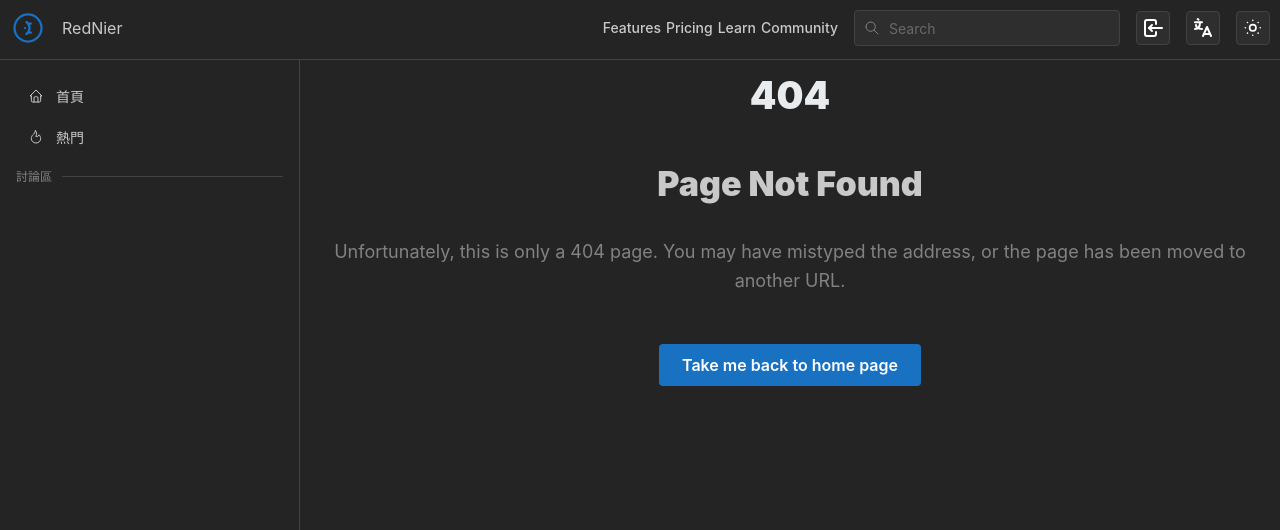
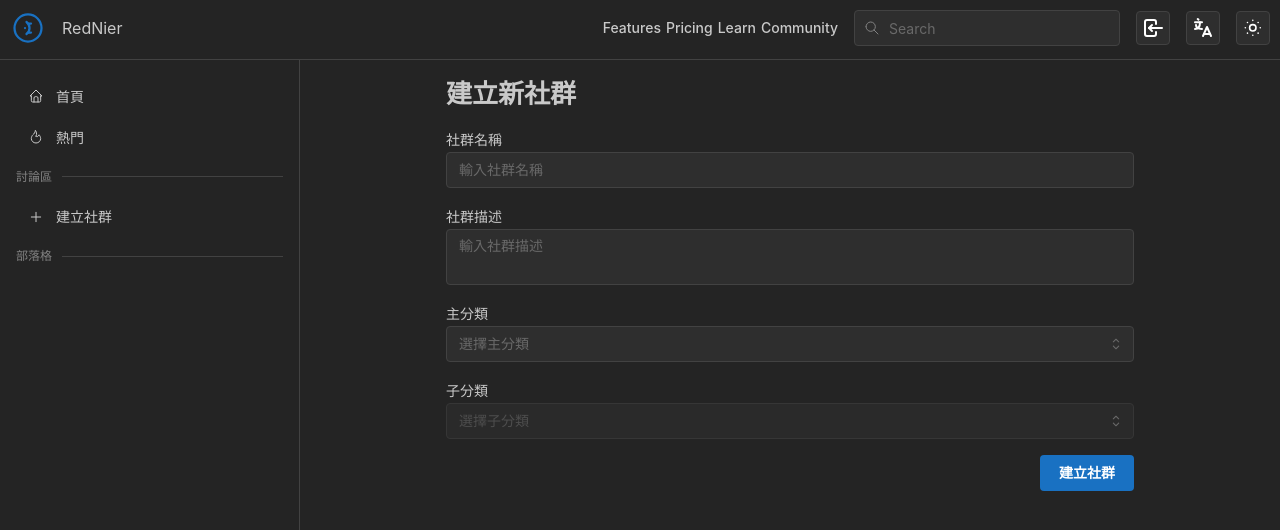
Before and after one commit to ValarZeroX/RedNierReact, a React (Create React App) app: page /create-community in a window 1280 px wide. Shown: the top 530 px of the page. Built offline with nearby package versions, Linux system fonts and the light colour scheme; no server answers.

Commit message:
社群頁面 建立頁面

```diff
--- a/src/components/layout/OriginMenu.js
+++ b/src/components/layout/OriginMenu.js
@@ -1,6 +1,6 @@
 import React from 'react';
 import { NavLink, Divider } from '@mantine/core';
-import { IconHome, IconFlame, IconMessage, IconGauge } from '@tabler/icons-react';
+import { IconHome, IconFlame, IconMessage, IconPlus } from '@tabler/icons-react';
 import CategoryMenu from '../category/CategoryMenu';
 
 function OriginMenu({ onNavigate }) {
@@ -17,7 +17,13 @@ function OriginMenu({ onNavigate }) {
         onClick={() => onNavigate('/courses')}
       />
       <Divider my="xs" label="討論區" labelPosition="left" />
+      <NavLink
+        label="建立社群"
+        leftSection={<IconPlus size="1rem" stroke={1.5} />}
+        onClick={() => onNavigate('/create-community')}
+      />
       <CategoryMenu />
+      <Divider my="xs" label="部落格" labelPosition="left" />
     </nav>
   );
 }
--- a/src/pages/CommunityList.js
+++ b/src/pages/CommunityList.js
@@ -3,24 +3,20 @@ import { useDispatch, useSelector } from 'react-redux';
 import { useParams } from 'react-router-dom';
 import { fetchCommunities } from '../store/communitySlice';
 import InfiniteScroll from 'react-infinite-scroll-component';
+import { Container, Title, Card, Text, Group, Badge, Loader, Stack, Center, Tooltip, Flex } from '@mantine/core';
 
 const CommunityList = () => {
   const dispatch = useDispatch();
   const { subCategoryId } = useParams();
-  const communityState = useSelector((state) => state.community);
+  const { communities, currentPage, totalPages, loading, error } = useSelector((state) => state.community);
   const [hasMore, setHasMore] = useState(true);
 
   useEffect(() => {
     if (subCategoryId) {
       dispatch(fetchCommunities({ subCategoryId, page: 1 }));
+      setHasMore(true);
     }
   }, [dispatch, subCategoryId]);
-
-  if (!communityState) {
-    return <div>Loading...</div>;
-  }
-
-  const { communities, currentPage, totalPages, loading, error } = communityState;
 
   const loadMoreCommunities = () => {
     if (currentPage < totalPages) {
@@ -31,32 +27,54 @@ const CommunityList = () => {
   };
 
   if (error) {
-    return <div>Error: {error}</div>;
+    return <Container><Text color="red">Error: {error}</Text></Container>;
   }
 
   return (
-    <div>
-      <h1>Communities</h1>
+    <Container size="lg">
+      <Title order={2} mb="md">社群</Title>
       {loading && communities.length === 0 ? (
-        <div>Loading...</div>
+        <Center>
+            <Loader size="xl" />
+        </Center>
+      ) : communities.length === 0 ? (
+        <Text size="lg" color="dimmed">暫無社群</Text>
       ) : (
         <InfiniteScroll
           dataLength={communities.length}
           next={loadMoreCommunities}
           hasMore={hasMore}
-          loader={<h4>Loading...</h4>}
-          endMessage={<p>No more communities to load.</p>}
+          loader={<Center><Loader size="md" my="md" /></Center>}
+          endMessage={<Center><Text ta="center" mt="md">No more communities to load.</Text></Center>}
         >
-          {communities.map((community) => (
-            <div key={community.id}>
-              <h2>{community.name}</h2>
-              <p>Status: {community.status}</p>
-              <p>Created at: {new Date(community.created_at).toLocaleDateString()}</p>
-            </div>
-          ))}
+          <Stack spacing="md">
+            {communities.map((community) => (
+              <Card key={community.id} shadow="sm" padding="lg" radius="md" withBorder>
+                <Group position="apart" mb="xs">
+                  <Text weight={500}>{community.name}</Text>
+                  <Badge color={community.status === 'open' ? 'green' : 'red'} variant="light">
+                    {community.status}
+                  </Badge>
+                </Group>
+                <Tooltip label={community.description} multiline width={220}>
+                  <Text size="sm" color="dimmed" lineClamp={3}>
+                    {community.description}
+                  </Text>
+                </Tooltip>
+                <Flex justify="flex-end" align="center" mt="xs">
+                  <Text size="sm" color="dimmed">
+                    建立於:
+                  </Text>
+                  <Text size="sm" color="dimmed">
+                    {new Date(community.created_at).toLocaleDateString()}
+                  </Text>
+                </Flex>
+              </Card>
+            ))}
+          </Stack>
         </InfiniteScroll>
       )}
-    </div>
+    </Container>
   );
 };
 
--- /dev/null
+++ b/src/pages/CreateCommunity.js
@@ -0,0 +1,100 @@
+import React, { useState, useEffect } from 'react';
+import { useNavigate } from 'react-router-dom';
+import { Container, Title, TextInput, Textarea, Select, Button, Group, Text } from '@mantine/core';
+import { useForm } from '@mantine/form';
+import { communityService } from '../services/communityService';
+import { fetchCategories } from '../services/categoryService';
+
+const CreateCommunity = () => {
+  const navigate = useNavigate();
+  const [categories, setCategories] = useState([]);
+  const [subCategories, setSubCategories] = useState([]);
+
+  const form = useForm({
+    initialValues: {
+      name: '',
+      description: '',
+      categoryId: '',
+      subCategoryId: '',
+    },
+    validate: {
+      name: (value) => (value.length > 30 ? '名稱不能超過30個字' : null),
+      description: (value) => (value.length > 1000 ? '描述不能超過1000個字' : null),
+      categoryId: (value) => (value ? null : '請選擇主分類'),
+      subCategoryId: (value) => (value ? null : '請選擇子分類'),
+    },
+  });
+
+  useEffect(() => {
+    const loadCategories = async () => {
+      try {
+        const data = await fetchCategories();
+        setCategories(data);
+      } catch (error) {
+        console.error('Failed to load categories:', error);
+      }
+    };
+    loadCategories();
+  }, []);
+
+  const handleCategoryChange = (categoryId) => {
+    form.setFieldValue('categoryId', categoryId);
+    form.setFieldValue('subCategoryId', '');
+    const category = categories.find(c => c.id.toString() === categoryId);
+    setSubCategories(category ? category.subCategories : []);
+  };
+
+  const handleSubmit = async (values) => {
+    try {
+      await communityService.createCommunity({
+        name: values.name,
+        description: values.description,
+        sub_categories_id: values.subCategoryId, // 修改這裡
+      });
+      navigate('/communities/' + values.subCategoryId);
+    } catch (error) {
+      console.error('Failed to create community:', error);
+    }
+  };
+
+  return (
+    <Container size="sm">
+      <Title order={2} mb="md">建立新社群</Title>
+      <form onSubmit={form.onSubmit(handleSubmit)}>
+        <TextInput
+          label="社群名稱"
+          placeholder="輸入社群名稱"
+          {...form.getInputProps('name')}
+          mb="md"
+        />
+        <Textarea
+          label="社群描述"
+          placeholder="輸入社群描述"
+          {...form.getInputProps('description')}
+          mb="md"
+        />
+        <Select
+          label="主分類"
+          placeholder="選擇主分類"
+          data={categories.map(category => ({ value: category.id.toString(), label: category.name }))}
+          {...form.getInputProps('categoryId')}
+          onChange={handleCategoryChange}
+          mb="md"
+        />
+        <Select
+          label="子分類"
+          placeholder="選擇子分類"
+          data={subCategories.map(subCategory => ({ value: subCategory.id.toString(), label: subCategory.name }))}
+          {...form.getInputProps('subCategoryId')}
+          disabled={!form.values.categoryId}
+          mb="md"
+        />
+        <Group justify="flex-end" mt="md">
+          <Button type="submit">建立社群</Button>
+        </Group>
+      </form>
+    </Container>
+  );
+};
+
+export default CreateCommunity;
--- a/src/routes/MainRoutes.js
+++ b/src/routes/MainRoutes.js
@@ -8,6 +8,7 @@ import VerifyEmail from '../pages/auth/VerifyEmail';
 import NotFoundTitle from '../pages/errors/NotFoundTitle';
 import AuthCallback from '../components/auth/AuthCallback';
 import CommunityList from '../pages/CommunityList';
+import CreateCommunity from '../pages/CreateCommunity';
 
 const MainRoutes = () => {
   return (
@@ -17,7 +18,7 @@ const MainRoutes = () => {
         <Route path="register-success" element={<RegisterSuccess />} />
         <Route path="verify-email" element={<VerifyEmail />} />
         <Route path="/communities/:subCategoryId" element={<CommunityList />} />
-
+        <Route path="/create-community" element={<CreateCommunity />} />
         {/* 單獨的路由 */}
         <Route path="/auth/callback" element={<AuthCallback />} />
         {/* 404 路由，確保放在所有路由的最末尾 */}
--- a/src/services/communityService.js
+++ b/src/services/communityService.js
@@ -1,4 +1,5 @@
 import axios from 'axios';
+import { getCookie } from '../utils/cookie';
 
 const API_URL = 'http://localhost/api'; // 確保這是正確的 API URL
 
@@ -14,6 +15,26 @@ const getCommunities = async (subCategoryId, page) => {
   }
 };
 
+const createCommunity = async (communityData) => {
+  try {
+    await axios.get('http://localhost/sanctum/csrf-cookie', { withCredentials: true });
+    const response = await axios.post(`${API_URL}/communities`, communityData,
+        {
+            withCredentials: true,
+            withXSRFToken: true,
+            headers: {
+              'X-XSRF-TOKEN': getCookie('XSRF-TOKEN'),
+            }
+        }
+    );
+    return response.data;
+  } catch (error) {
+    console.error('Error creating community:', error);
+    throw error;
+  }
+};
+
 export const communityService = {
   getCommunities,
+  createCommunity,
 };
--- a/src/store/communitySlice.js
+++ b/src/store/communitySlice.js
@@ -31,9 +31,11 @@ const communitySlice = createSlice({
       })
       .addCase(fetchCommunities.fulfilled, (state, action) => {
         state.loading = false;
-        // 使用 Set 來去除重複項
-        const uniqueCommunities = Array.from(new Set([...state.communities, ...action.payload.data].map(JSON.stringify))).map(JSON.parse);
-        state.communities = uniqueCommunities;
+        if (action.payload.current_page === 1) {
+          state.communities = action.payload.data;
+        } else {
+          state.communities = [...state.communities, ...action.payload.data];
+        }
         state.currentPage = action.payload.current_page;
         state.totalPages = action.payload.last_page;
       })
```
